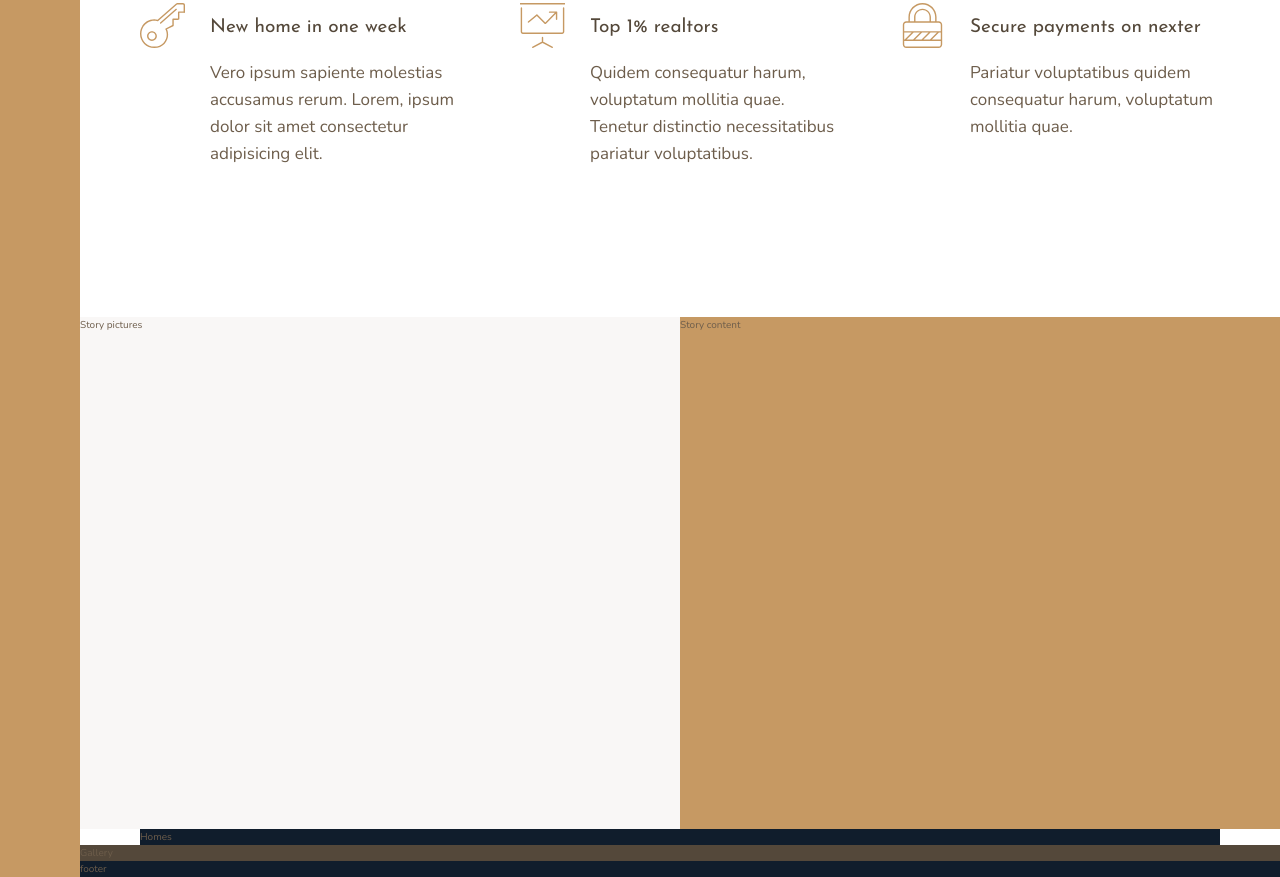
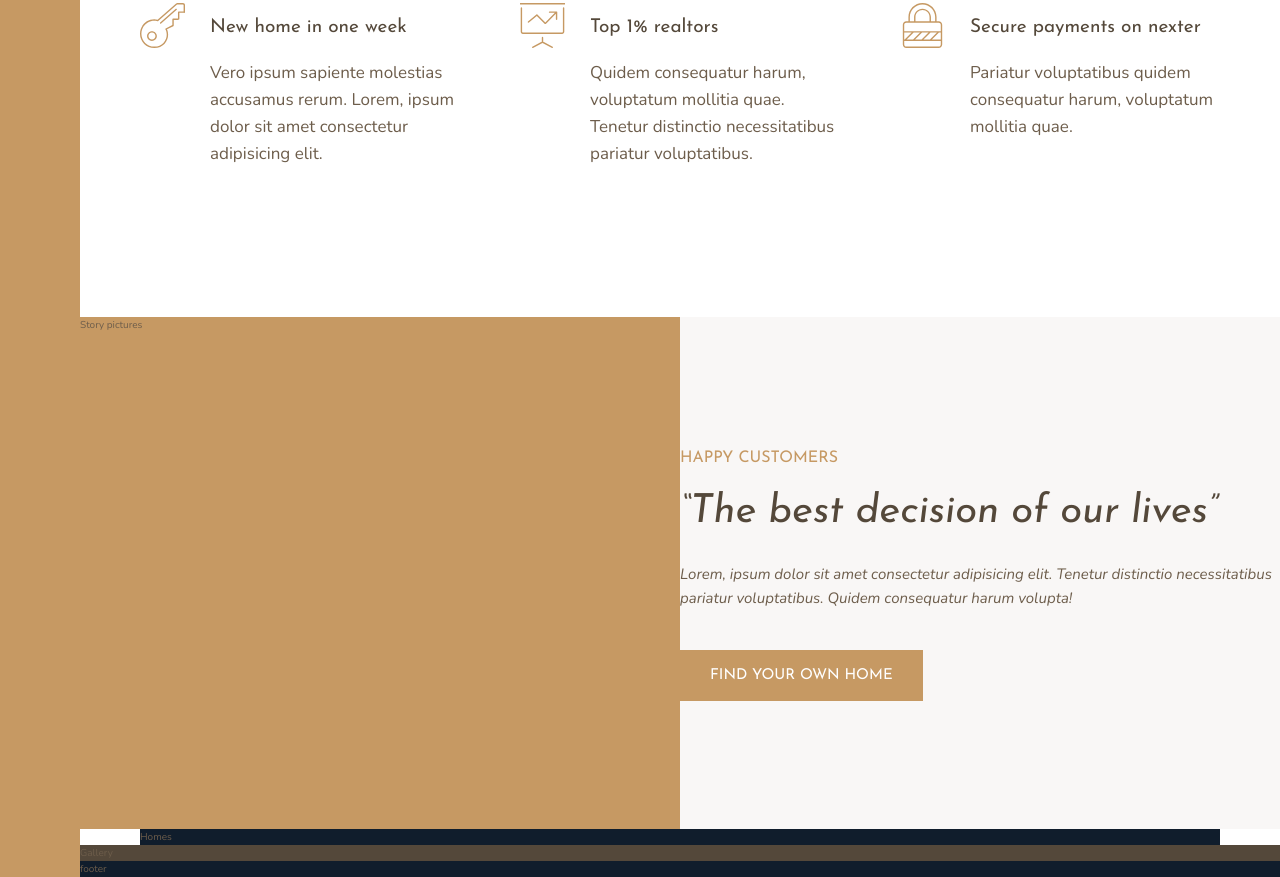
Before and after one commit to Ali-Tadayoni/Nexter, a website: page index.html in a window 1280 px wide. Shown: the part 991-1868 px from the top of the page. Drawn offline with nearby package versions, Linux system fonts and the light colour scheme.

Commit message:
building the store content component

```diff
--- a/index.html
+++ b/index.html
@@ -80,7 +80,15 @@
       </div>
     </section>
     <div class="story__pictures">Story pictures</div>
-    <div class="story__content">Story content</div>
+    <div class="story__content">
+      <h3 class="heading-3 mb-sm">Happy Customers</h3>
+      <h2 class="heading-2 heading-2--dark mb-md">&ldquo;The best decision of our lives&rdquo;</h2>
+      <p class="story__text">
+        Lorem, ipsum dolor sit amet consectetur adipisicing elit. Tenetur distinctio necessitatibus
+        pariatur voluptatibus. Quidem consequatur harum volupta!
+      </p>
+      <button class="btn">Find your own home</button>
+    </div>
     <section class="homes">Homes</section>
     <section class="gallery">Gallery</section>
     <footer class="footer">footer</footer>
--- a/sass/_story.scss
+++ b/sass/_story.scss
@@ -1,10 +1,21 @@
 .story {
   &__pictures {
-    background-color: $color-grey-light-1;
+    background-color: $color-primary;
     grid-column: full-start / col-end 4;
   }
   &__content {
-    background-color: $color-primary;
+    background-color: $color-grey-light-1;
     grid-column: col-start 5 / full-end;
+
+    display: flex;
+    flex-direction: column;
+    justify-content: center;
+    align-items: start;
+  }
+
+  &__text {
+    font-size: 1.5rem;
+    font-style: italic;
+    margin-bottom: 4rem;
   }
 }
--- a/sass/_typography.scss
+++ b/sass/_typography.scss
@@ -7,9 +7,22 @@
 }
 .heading-2 {
   @extend %heading;
+  font-size: 4rem;
+  font-style: italic;
+  line-height: 1;
+  &--light {
+    color: $color-grey-light-1;
+  }
+
+  &--dark {
+    color: $color-grey-dark-1;
+  }
 }
 .heading-3 {
   @extend %heading;
+  font-size: 1.6rem;
+  color: $color-primary;
+  text-transform: uppercase;
 }
 .heading-4 {
   @extend %heading;
@@ -24,3 +37,32 @@
     color: $color-grey-dark-1;
   }
 }
+.btn {
+  display: inline-block;
+  background-color: $color-primary;
+  color: #fff;
+  border: none;
+  border-radius: 0;
+  font-family: $font-display;
+  font-size: 1.5rem;
+  text-transform: uppercase;
+  padding: 1.8rem 3rem;
+  cursor: pointer;
+  transition: all 0.2s;
+  &:hover {
+    background-color: $color-primary-dark;
+  }
+}
+
+.mb-sm {
+  margin-bottom: 2rem;
+}
+.mb-md {
+  margin-bottom: 3rem;
+}
+.mb-lg {
+  margin-bottom: 4rem;
+}
+.mb-hg {
+  margin-bottom: 8rem;
+}
```
Also changed, not shown: css/style.css.
